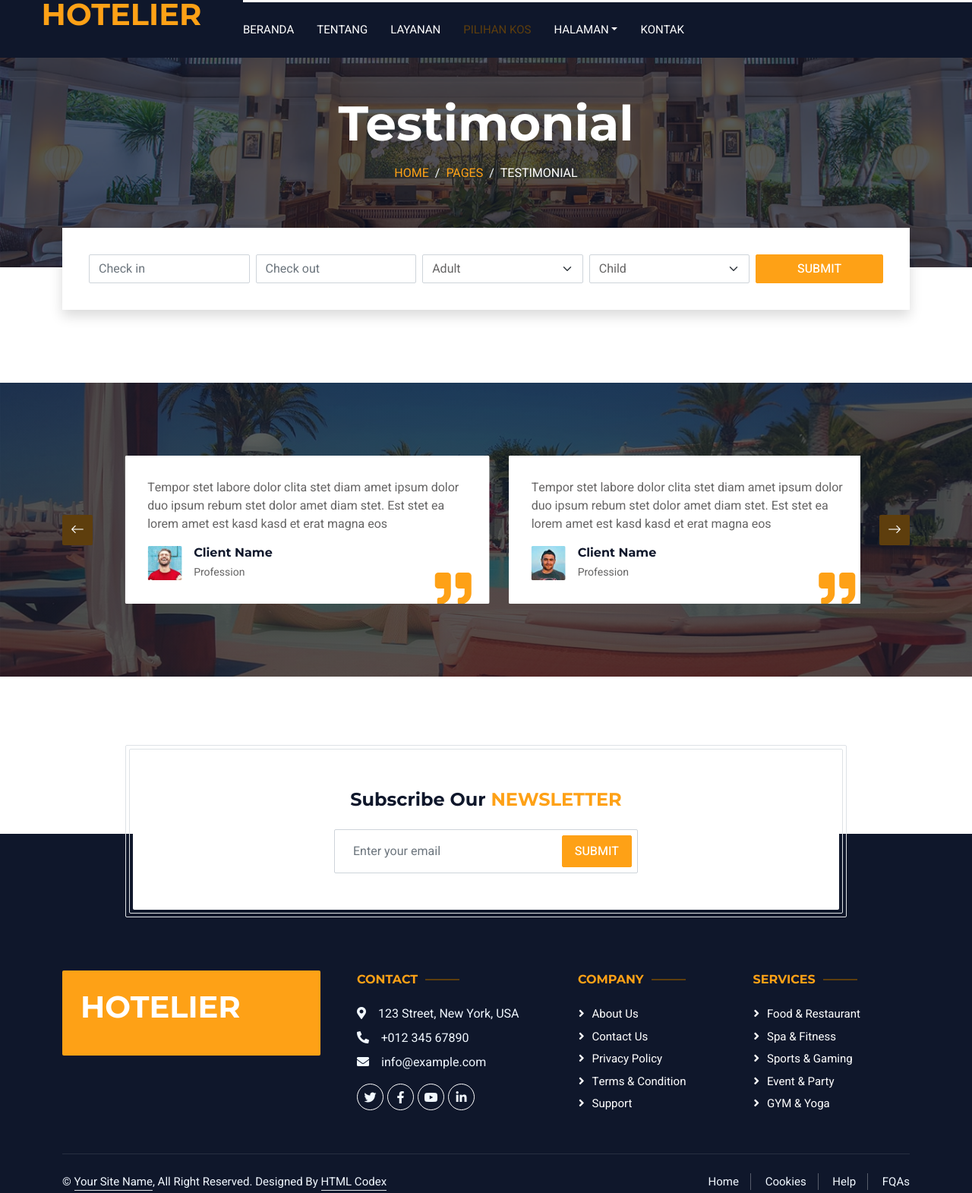
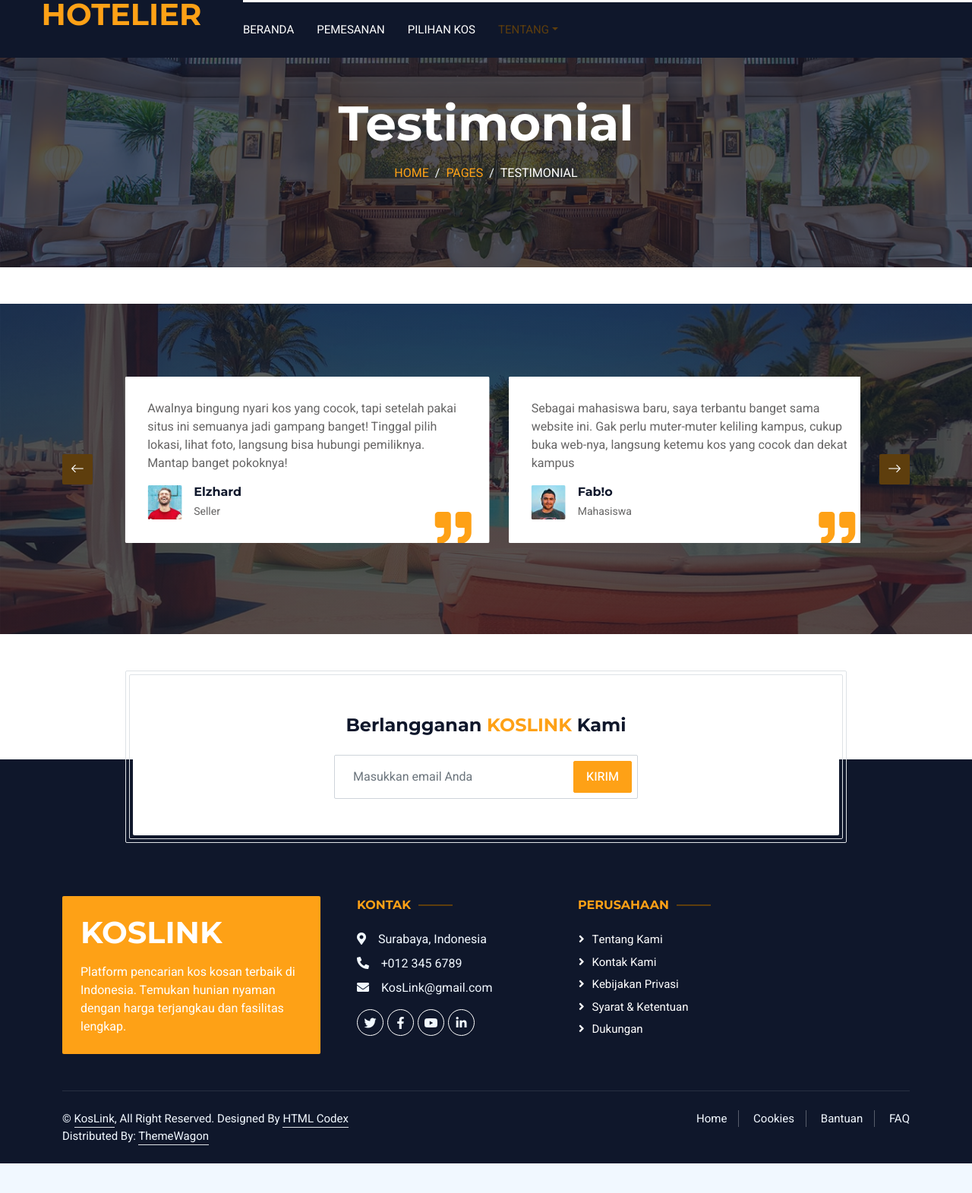
Before and after one commit to farhan-farfar/KosLink, a plain HTML site: page testimonial.html in a window 1280 px wide. Shown: the part 37-1608 px from the top of the page at 76% size. After the commit the page ends 1569 px from the top, so only its background shows below. Drawn offline with nearby package versions, Linux system fonts and the light colour scheme.

Commit message:
Update testimonial.html

```diff
--- a/testimonial.html
+++ b/testimonial.html
@@ -80,20 +80,19 @@
                             <span class="navbar-toggler-icon"></span>
                         </button>
                         <div class="collapse navbar-collapse justify-content-between" id="navbarCollapse">
+                            <div class="collapse navbar-collapse justify-content-between" id="navbarCollapse">
                             <div class="navbar-nav mr-auto py-0">
-<a href="index.html" class="nav-item nav-link">Beranda</a>
-                                <a href="about.html" class="nav-item nav-link">Tentang</a>
-                                <a href="service.html" class="nav-item nav-link">Layanan</a>
-                                <a href="room.html" class="nav-item nav-link active">Pilihan Kos</a>
+                                <a href="index.html" class="nav-item nav-link ">Beranda</a>
+                                <a href="booking.html" class="nav-item nav-link ">Pemesanan</a>
+                                <a href="room.html" class="nav-item nav-link ">Pilihan Kos</a>
                                 <div class="nav-item dropdown">
-                                    <a href="#" class="nav-link dropdown-toggle" data-bs-toggle="dropdown">Halaman</a>
+                                    <a href="#" class="nav-link active dropdown-toggle" data-bs-toggle="dropdown">Tentang</a>
                                     <div class="dropdown-menu rounded-0 m-0">
-                                        <a href="booking.html" class="dropdown-item">Cari Kos</a>
                                         <a href="team.html" class="dropdown-item">Tim Kami</a>
                                         <a href="testimonial.html" class="dropdown-item">Testimoni</a>
+                                        <a href="contact.html" class="dropdown-item">Kontak</a>
                                     </div>
                                 </div>
-                                <a href="contact.html" class="nav-item nav-link">Kontak</a>
                             </div>
                          </div>
                     </nav>
@@ -122,84 +121,43 @@
 
 
         <!-- Booking Start -->
-        <div class="container-fluid booking pb-5 wow fadeIn" data-wow-delay="0.1s">
-            <div class="container">
-                <div class="bg-white shadow" style="padding: 35px;">
-                    <div class="row g-2">
-                        <div class="col-md-10">
-                            <div class="row g-2">
-                                <div class="col-md-3">
-                                    <div class="date" id="date1" data-target-input="nearest">
-                                        <input type="text" class="form-control datetimepicker-input"
-                                            placeholder="Check in" data-target="#date1" data-toggle="datetimepicker" />
-                                    </div>
-                                </div>
-                                <div class="col-md-3">
-                                    <div class="date" id="date2" data-target-input="nearest">
-                                        <input type="text" class="form-control datetimepicker-input" placeholder="Check out" data-target="#date2" data-toggle="datetimepicker"/>
-                                    </div>
-                                </div>
-                                <div class="col-md-3">
-                                    <select class="form-select">
-                                        <option selected>Adult</option>
-                                        <option value="1">Adult 1</option>
-                                        <option value="2">Adult 2</option>
-                                        <option value="3">Adult 3</option>
-                                    </select>
-                                </div>
-                                <div class="col-md-3">
-                                    <select class="form-select">
-                                        <option selected>Child</option>
-                                        <option value="1">Child 1</option>
-                                        <option value="2">Child 2</option>
-                                        <option value="3">Child 3</option>
-                                    </select>
-                                </div>
-                            </div>
-                        </div>
-                        <div class="col-md-2">
-                            <button class="btn btn-primary w-100">Submit</button>
-                        </div>
-                    </div>
-                </div>
-            </div>
-        </div>
+
         <!-- Booking End -->
 
 
         <!-- Testimonial Start -->
-        <div class="container-xxl testimonial mt-5 py-5 bg-dark wow zoomIn" data-wow-delay="0.1s" style="margin-bottom: 90px;">
+     <div class="container-xxl testimonial my-5 py-5 bg-dark wow zoomIn" data-wow-delay="0.1s">
             <div class="container">
                 <div class="owl-carousel testimonial-carousel py-5">
                     <div class="testimonial-item position-relative bg-white rounded overflow-hidden">
-                        <p>Tempor stet labore dolor clita stet diam amet ipsum dolor duo ipsum rebum stet dolor amet diam stet. Est stet ea lorem amet est kasd kasd et erat magna eos</p>
+                        <p>Website ini sangat membantu saya menemukan kos yang sesuai dengan kebutuhan. Informasi lengkap, foto jelas, dan pemilik kosnya juga cepat merespons. Sangat direkomendasikan bagi siapa pun yang sedang mencari tempat tinggal nyaman!</p>
                         <div class="d-flex align-items-center">
                             <img class="img-fluid flex-shrink-0 rounded" src="img/testimonial-1.jpg" style="width: 45px; height: 45px;">
                             <div class="ps-3">
-                                <h6 class="fw-bold mb-1">Client Name</h6>
-                                <small>Profession</small>
+                                <h6 class="fw-bold mb-1">Rachel</h6>
+                                <small>Influencer</small>
                             </div>
                         </div>
                         <i class="fa fa-quote-right fa-3x text-primary position-absolute end-0 bottom-0 me-4 mb-n1"></i>
                     </div>
                     <div class="testimonial-item position-relative bg-white rounded overflow-hidden">
-                        <p>Tempor stet labore dolor clita stet diam amet ipsum dolor duo ipsum rebum stet dolor amet diam stet. Est stet ea lorem amet est kasd kasd et erat magna eos</p>
+                        <p>Awalnya bingung nyari kos yang cocok, tapi setelah pakai situs ini semuanya jadi gampang banget! Tinggal pilih lokasi, lihat foto, langsung bisa hubungi pemiliknya. Mantap banget pokoknya!</p>
                         <div class="d-flex align-items-center">
                             <img class="img-fluid flex-shrink-0 rounded" src="img/testimonial-2.jpg" style="width: 45px; height: 45px;">
                             <div class="ps-3">
-                                <h6 class="fw-bold mb-1">Client Name</h6>
-                                <small>Profession</small>
+                                <h6 class="fw-bold mb-1">Elzhard</h6>
+                                <small>Seller</small>
                             </div>
                         </div>
                         <i class="fa fa-quote-right fa-3x text-primary position-absolute end-0 bottom-0 me-4 mb-n1"></i>
                     </div>
                     <div class="testimonial-item position-relative bg-white rounded overflow-hidden">
-                        <p>Tempor stet labore dolor clita stet diam amet ipsum dolor duo ipsum rebum stet dolor amet diam stet. Est stet ea lorem amet est kasd kasd et erat magna eos</p>
+                        <p>Sebagai mahasiswa baru, saya terbantu banget sama website ini. Gak perlu muter-muter keliling kampus, cukup buka web-nya, langsung ketemu kos yang cocok dan dekat kampus</p>
                         <div class="d-flex align-items-center">
                             <img class="img-fluid flex-shrink-0 rounded" src="img/testimonial-3.jpg" style="width: 45px; height: 45px;">
                             <div class="ps-3">
-                                <h6 class="fw-bold mb-1">Client Name</h6>
-                                <small>Profession</small>
+                                <h6 class="fw-bold mb-1">Fab!o</h6>
+                                <small>Mahasiswa</small>
                             </div>
                         </div>
                         <i class="fa fa-quote-right fa-3x text-primary position-absolute end-0 bottom-0 me-4 mb-n1"></i>
@@ -211,15 +169,15 @@
 
 
         <!-- Newsletter Start -->
-        <div class="container newsletter mt-5 wow fadeIn" data-wow-delay="0.1s">
+       <div class="container newsletter mt-5 wow fadeIn" data-wow-delay="0.1s">
             <div class="row justify-content-center">
                 <div class="col-lg-10 border rounded p-1">
                     <div class="border rounded text-center p-1">
                         <div class="bg-white rounded text-center p-5">
-                            <h4 class="mb-4">Subscribe Our <span class="text-primary text-uppercase">Newsletter</span></h4>
+                            <h4 class="mb-4">Berlangganan <span class="text-primary text-uppercase">KosLink</span> Kami</h4>
                             <div class="position-relative mx-auto" style="max-width: 400px;">
-                                <input class="form-control w-100 py-3 ps-4 pe-5" type="text" placeholder="Enter your email">
-                                <button type="button" class="btn btn-primary py-2 px-3 position-absolute top-0 end-0 mt-2 me-2">Submit</button>
+                                <input class="form-control w-100 py-3 ps-4 pe-5" type="text" placeholder="Masukkan email Anda">
+                                <button type="button" class="btn btn-primary py-2 px-3 position-absolute top-0 end-0 mt-2 me-2">Kirim</button>
                             </div>
                         </div>
                     </div>
@@ -228,23 +186,23 @@
         </div>
         <!-- Newsletter Start -->
 
-
-        <!-- Footer Start -->
+         <!-- Footer Start -->
         <div class="container-fluid bg-dark text-light footer wow fadeIn" data-wow-delay="0.1s">
             <div class="container pb-5">
                 <div class="row g-5">
                     <div class="col-md-6 col-lg-4">
                         <div class="bg-primary rounded p-4">
-                            <a href="index.html"><h1 class="text-white text-uppercase mb-3">Hotelier</h1></a>
+                            <a href="index.html"><h1 class="text-white text-uppercase mb-3">KosLink</h1></a>
                             <p class="text-white mb-0">
-			 				</p>
+                                Platform pencarian kos kosan terbaik di Indonesia. Temukan hunian nyaman dengan harga terjangkau dan fasilitas lengkap.
+                            </p>
                         </div>
                     </div>
                     <div class="col-md-6 col-lg-3">
-                        <h6 class="section-title text-start text-primary text-uppercase mb-4">Contact</h6>
-                        <p class="mb-2"><i class="fa fa-map-marker-alt me-3"></i>123 Street, New York, USA</p>
-                        <p class="mb-2"><i class="fa fa-phone-alt me-3"></i>+012 345 67890</p>
-                        <p class="mb-2"><i class="fa fa-envelope me-3"></i>info@example.com</p>
+                        <h6 class="section-title text-start text-primary text-uppercase mb-4">Kontak</h6>
+                        <p class="mb-2"><i class="fa fa-map-marker-alt me-3"></i>Surabaya, Indonesia</p>
+                        <p class="mb-2"><i class="fa fa-phone-alt me-3"></i>+012 345 6789</p>
+                        <p class="mb-2"><i class="fa fa-envelope me-3"></i>KosLink@gmail.com</p>
                         <div class="d-flex pt-2">
                             <a class="btn btn-outline-light btn-social" href=""><i class="fab fa-twitter"></i></a>
                             <a class="btn btn-outline-light btn-social" href=""><i class="fab fa-facebook-f"></i></a>
@@ -255,20 +213,12 @@
                     <div class="col-lg-5 col-md-12">
                         <div class="row gy-5 g-4">
                             <div class="col-md-6">
-                                <h6 class="section-title text-start text-primary text-uppercase mb-4">Company</h6>
-                                <a class="btn btn-link" href="">About Us</a>
-                                <a class="btn btn-link" href="">Contact Us</a>
-                                <a class="btn btn-link" href="">Privacy Policy</a>
-                                <a class="btn btn-link" href="">Terms & Condition</a>
-                                <a class="btn btn-link" href="">Support</a>
-                            </div>
-                            <div class="col-md-6">
-                                <h6 class="section-title text-start text-primary text-uppercase mb-4">Services</h6>
-                                <a class="btn btn-link" href="">Food & Restaurant</a>
-                                <a class="btn btn-link" href="">Spa & Fitness</a>
-                                <a class="btn btn-link" href="">Sports & Gaming</a>
-                                <a class="btn btn-link" href="">Event & Party</a>
-                                <a class="btn btn-link" href="">GYM & Yoga</a>
+                                <h6 class="section-title text-start text-primary text-uppercase mb-4">Perusahaan</h6>
+                                <a class="btn btn-link" href="">Tentang Kami</a>
+                                <a class="btn btn-link" href="">Kontak Kami</a>
+                                <a class="btn btn-link" href="">Kebijakan Privasi</a>
+                                <a class="btn btn-link" href="">Syarat & Ketentuan</a>
+                                <a class="btn btn-link" href="">Dukungan</a>
                             </div>
                         </div>
                     </div>
@@ -278,17 +228,18 @@
                 <div class="copyright">
                     <div class="row">
                         <div class="col-md-6 text-center text-md-start mb-3 mb-md-0">
-                            &copy; <a class="border-bottom" href="#">Your Site Name</a>, All Right Reserved.
+                            &copy; <a class="border-bottom" href="#">KosLink</a>, All Right Reserved.
 
-							<!--/*** This template is free as long as you keep the footer author’s credit link/attribution link/backlink. If you'd like to use the template without the footer author’s credit link/attribution link/backlink, you can purchase the Credit Removal License from "https://htmlcodex.com/credit-removal". Thank you for your support. ***/-->
-							Designed By <a class="border-bottom" href="https://htmlcodex.com">HTML Codex</a>
+                            <!--/*** This template is free as long as you keep the footer author’s credit link/attribution link/backlink. If you'd like to use the template without the footer author’s credit link/attribution link/backlink, you can purchase the Credit Removal License from "https://htmlcodex.com/credit-removal". Thank you for your support. ***/-->
+                            Designed By <a class="border-bottom" href="https://htmlcodex.com">HTML Codex</a>
+                            <br>Distributed By: <a class="border-bottom" href="https://themewagon.com" target="_blank">ThemeWagon</a>
                         </div>
                         <div class="col-md-6 text-center text-md-end">
                             <div class="footer-menu">
                                 <a href="">Home</a>
                                 <a href="">Cookies</a>
-                                <a href="">Help</a>
-                                <a href="">FQAs</a>
+                                <a href="">Bantuan</a>
+                                <a href="">FAQ</a>
                             </div>
                         </div>
                     </div>
```
